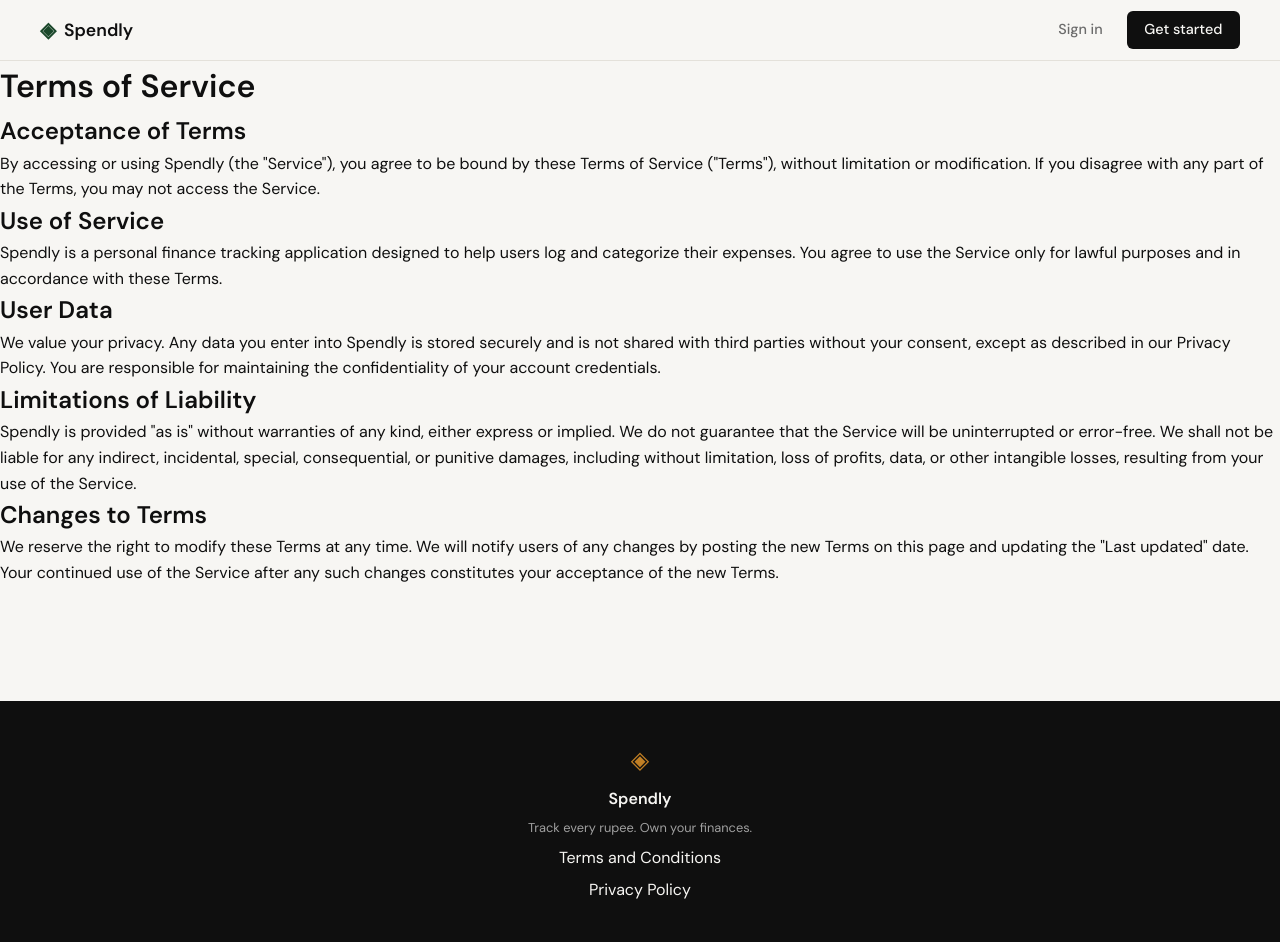
After one commit to yashh-alpha/spendly, a Flask app: page /terms in a window 1280 px wide. The commit adds this page. Run offline with Flask 3, Linux system fonts and the light colour scheme.

Commit message:
terms: add /terms route, terms.html template, and update footer link
Co-Authored-By: Claude Sonnet 5.5 <noreply@anthropic.com>

```diff
--- a/app.py
+++ b/app.py
@@ -10,6 +10,11 @@ app = Flask(__name__)
 @app.route("/")
 def landing():
     return render_template("landing.html")
+
+
+@app.route("/terms")
+def terms():
+    return render_template("terms.html")
 
 
 @app.route("/register")
--- a/templates/base.html
+++ b/templates/base.html
@@ -34,7 +34,7 @@
             <span class="brand-icon">◈</span>
             <span class="footer-name">Spendly</span>
             <p class="footer-copy">Track every rupee. Own your finances.</p>
-            <a href="#">Terms and Conditions</a>
+            <a href="{{ url_for('terms') }}">Terms and Conditions</a>
             <a href="#">Privacy Policy</a>
         </div>
     </footer>
--- a/templates/landing.html
+++ b/templates/landing.html
@@ -18,7 +18,7 @@
         </p>
         <div class="hero-actions">
             <a href="{{ url_for('register') }}" class="btn-primary">Start tracking free</a>
-            <a href="{{ url_for('login') }}" class="btn-ghost">Sign in</a>
+            <a href="{{ url_for('terms') }}" class="btn-ghost">Terms and Conditions</a>
         </div>
     </div>
     <div class="hero-visual">
--- /dev/null
+++ b/templates/terms.html
@@ -0,0 +1,28 @@
+{% extends "base.html" %}
+
+{% block title %}Spendly — Terms of Service{% endblock %}
+
+{% block content %}
+<main class="main-content">
+    <div class="container">
+        <h1 class="page-title">Terms of Service</h1>
+
+        <section class="terms-section">
+            <h2>Acceptance of Terms</h2>
+            <p>By accessing or using Spendly (the "Service"), you agree to be bound by these Terms of Service ("Terms"), without limitation or modification. If you disagree with any part of the Terms, you may not access the Service.</p>
+
+            <h2>Use of Service</h2>
+            <p>Spendly is a personal finance tracking application designed to help users log and categorize their expenses. You agree to use the Service only for lawful purposes and in accordance with these Terms.</p>
+
+            <h2>User Data</h2>
+            <p>We value your privacy. Any data you enter into Spendly is stored securely and is not shared with third parties without your consent, except as described in our Privacy Policy. You are responsible for maintaining the confidentiality of your account credentials.</p>
+
+            <h2>Limitations of Liability</h2>
+            <p>Spendly is provided "as is" without warranties of any kind, either express or implied. We do not guarantee that the Service will be uninterrupted or error-free. We shall not be liable for any indirect, incidental, special, consequential, or punitive damages, including without limitation, loss of profits, data, or other intangible losses, resulting from your use of the Service.</p>
+
+            <h2>Changes to Terms</h2>
+            <p>We reserve the right to modify these Terms at any time. We will notify users of any changes by posting the new Terms on this page and updating the "Last updated" date. Your continued use of the Service after any such changes constitutes your acceptance of the new Terms.</p>
+        </section>
+    </div>
+</main>
+{% endblock %}
```
